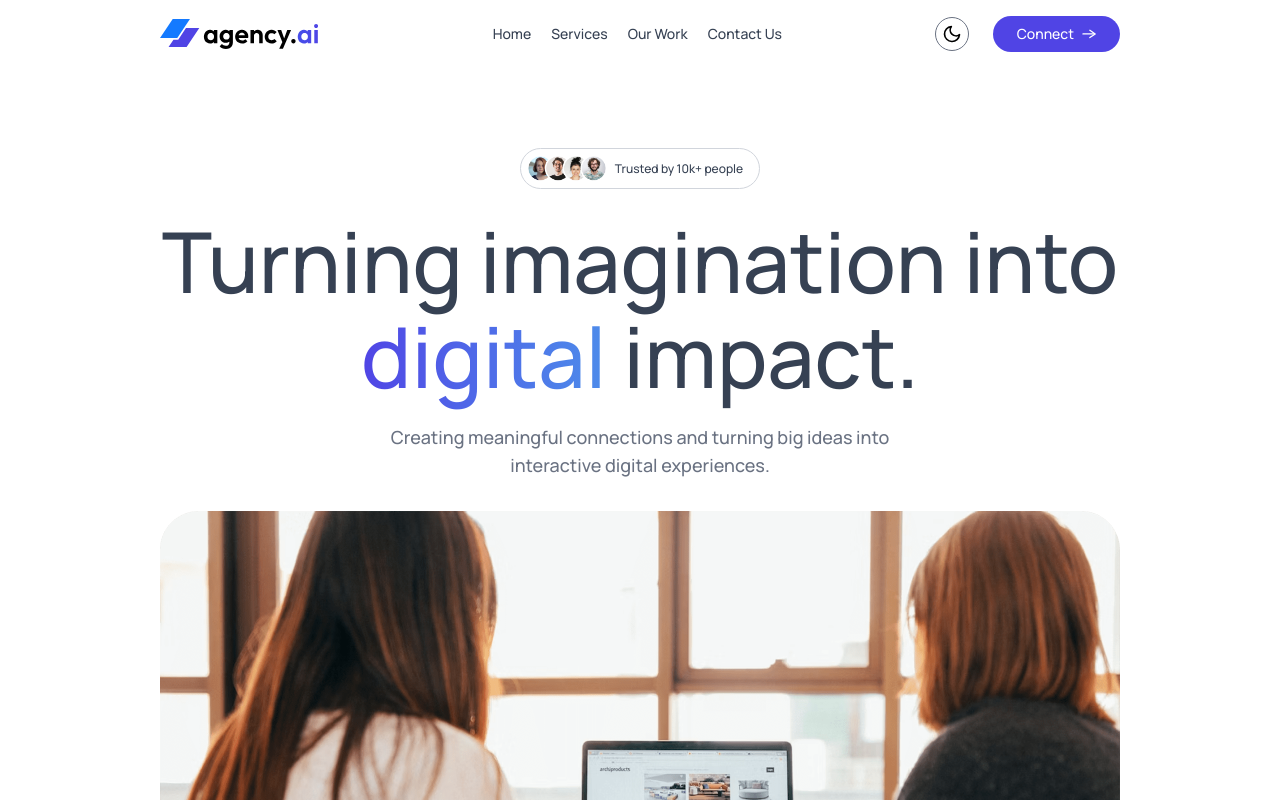
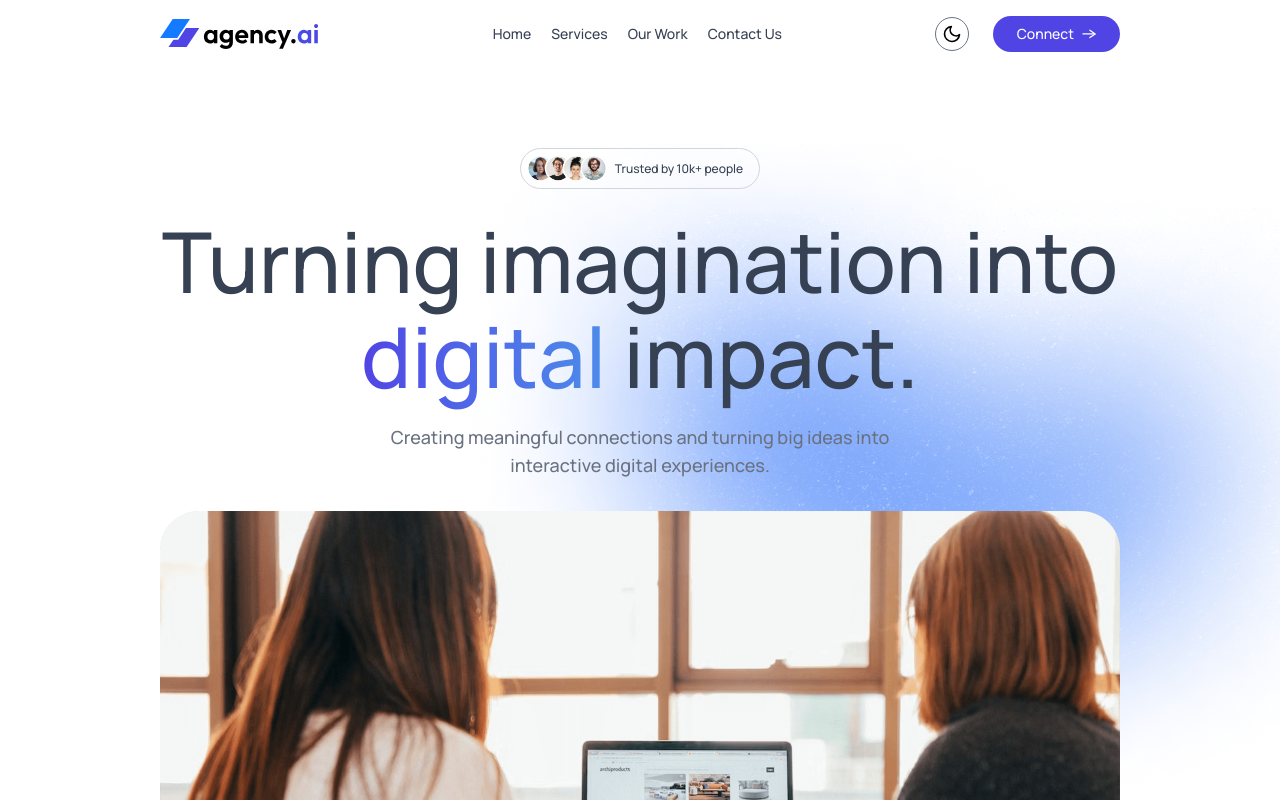
Before and after one commit to rakibulrahmandev/agency.ai, a React (Vite) app: page / in a window 1280 px wide. Shown: the top 800 px of the page. Built offline with nearby package versions, Linux system fonts and the light colour scheme.

Commit message:
home background gradient image added done

```diff
--- a/src/components/Home/Home.jsx
+++ b/src/components/Home/Home.jsx
@@ -13,6 +13,7 @@
                     <p className='text-sm sm:text-lg font-medium text-gray-500 dark:text-white/75 max-w-4/5 sm:max-w-lg pb-3'>Creating meaningful connections and turning big ideas into interactive digital experiences.</p>
                     <div className='relative'>
                         <img src={assets?.hero_img} alt="hero image" className='w-full max-w-6xl' />
+                        <img src={assets?.bgImage1} alt="background image" className='absolute -top-40 -right-40 sm:-top-100 sm:-right-70 -z-1' />
                     </div>
                 </div>
             </div>
```
